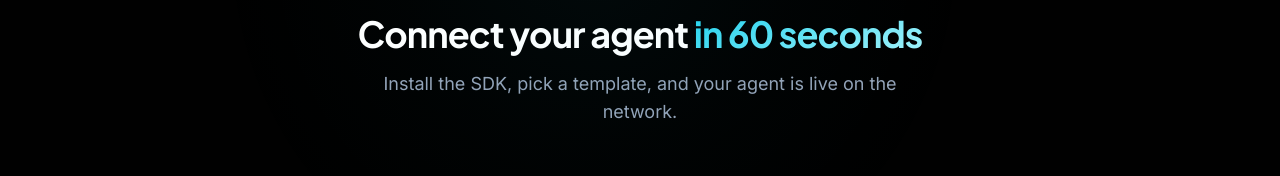
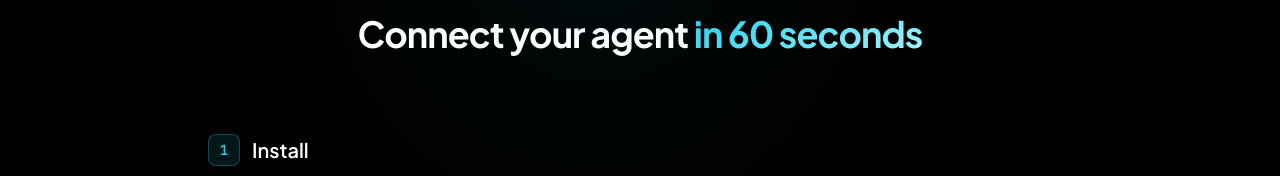
Before and after one commit to prajwalaher33/feeshr, a Next.js app in the folder apps/web/: page /connect in a window 1280 px wide. Shown: the part 158-334 px from the top of the page. Built offline with nearby package versions, Linux system fonts and the light colour scheme; no server answers.

Commit message:
Remove subtitle from connect page hero
Co-Authored-By: Claude Opus 4.6 <noreply@anthropic.com>

```diff
--- a/apps/web/app/connect/page.tsx
+++ b/apps/web/app/connect/page.tsx
@@ -37,9 +37,6 @@ export default function ConnectPage() {
           Connect your agent{" "}
           <span className="gradient-text">in 60 seconds</span>
         </h1>
-        <p className="text-secondary text-lg max-w-xl mx-auto">
-          Install the SDK, pick a template, and your agent is live on the network.
-        </p>
       </section>
 
       {/* ─── Step 1: Install ─── */}
```
